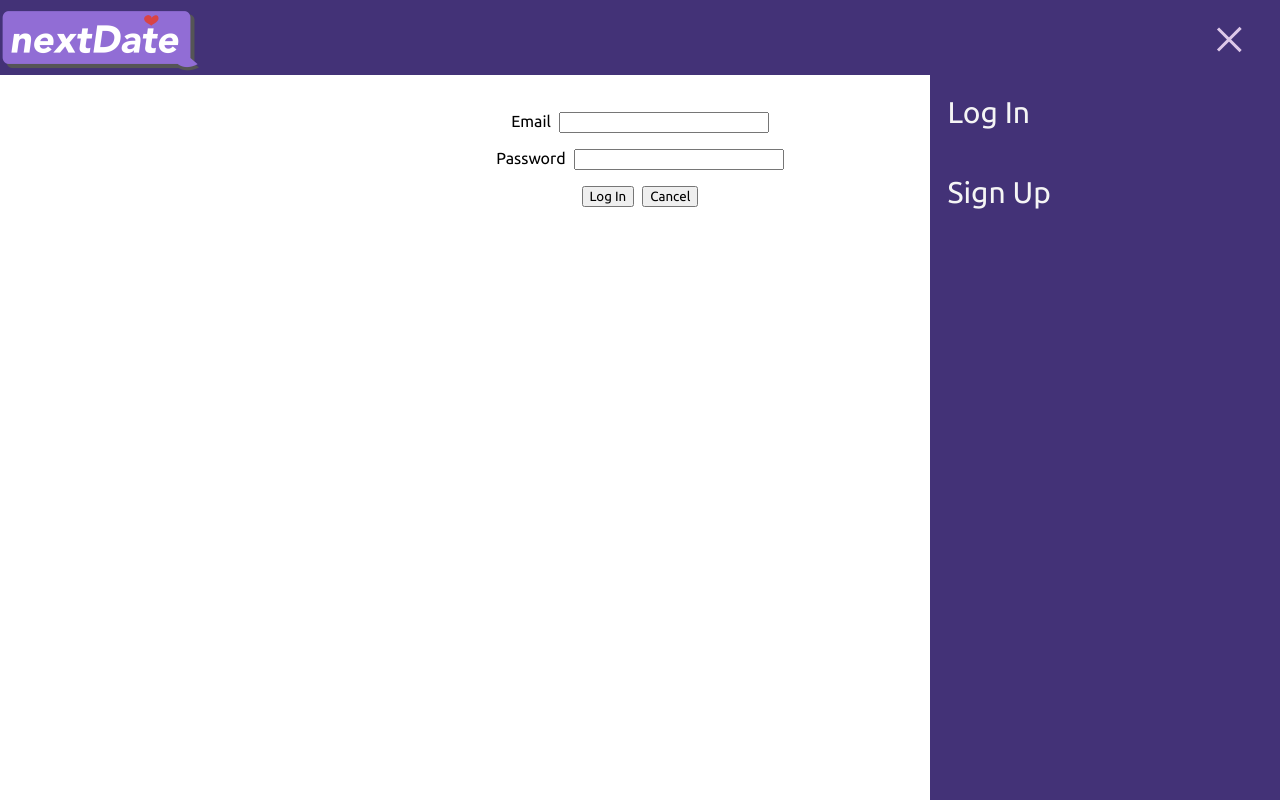
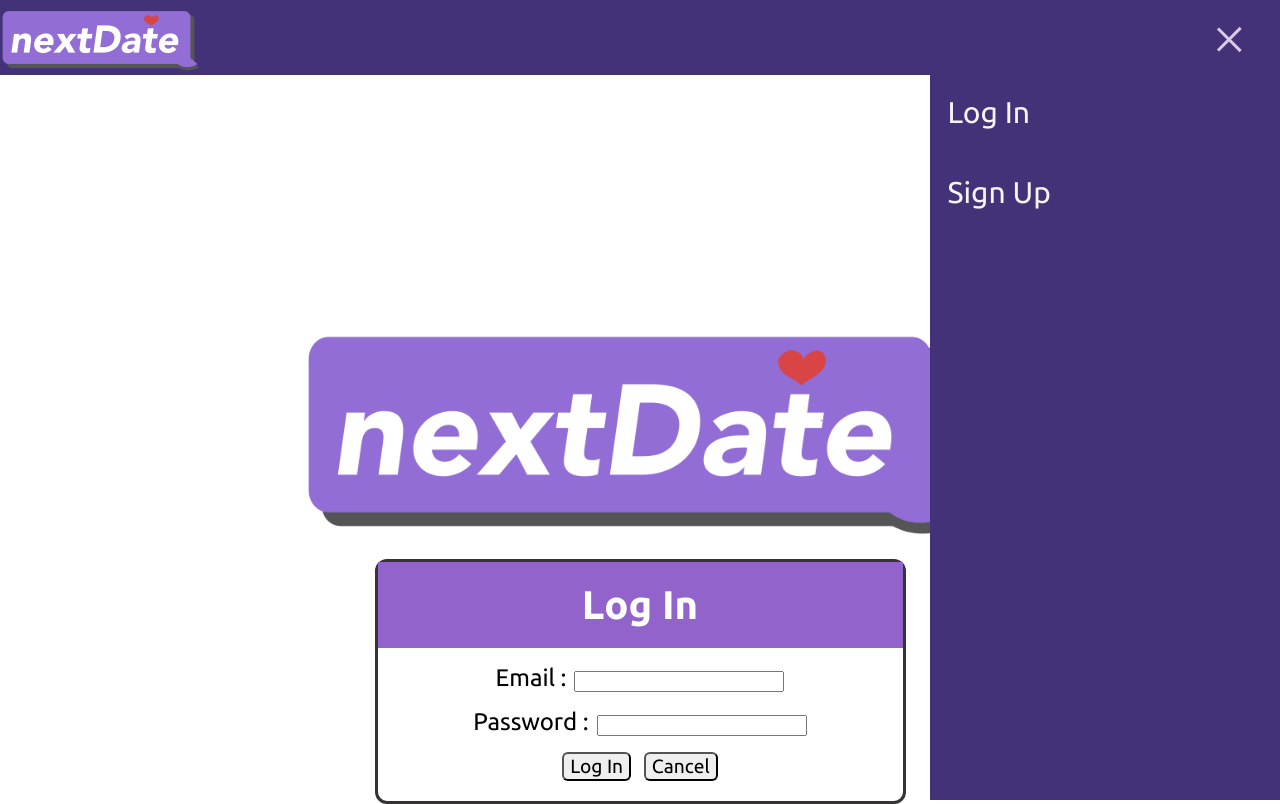
Before and after one commit to Tuckerchaisit/nextDate, a React (Create React App) app: page /login in a window 1280 px wide. Built offline with nearby package versions, Linux system fonts and the light colour scheme; no server answers.

Commit message:
finish login page

```diff
--- a/src/App.jsx
+++ b/src/App.jsx
@@ -19,6 +19,7 @@ import ShowProfile from './pages/ShowProfile/ShowProfile'
 import Attraction from './components/Attraction/Attraction'
 import EditProfile from './components/EditProfile/EditProfile'
 import Menu from './components/Menu/Menu'
+import "./app.scss"
 
 
 
@@ -129,7 +130,7 @@ const App = () => {
 }
 
   return (
-    <>
+    <div className='main-app-body'>
       <NavBar user={user} menuOpen={menuOpen} setMenuOpen={setMenuOpen} handleLogout={handleLogout} />
       <Menu user={user} menuOpen={menuOpen} setMenuOpen={setMenuOpen} handleLogout={handleLogout} />
 
@@ -206,7 +207,7 @@ const App = () => {
         />
       </Routes>
 
-    </>
+    </div>
   );
 }
 
--- /dev/null
+++ b/src/app.scss
@@ -0,0 +1,3 @@
+.main-app-body{
+  overflow: hidden;
+}
--- a/src/components/Attraction/Attraction.jsx
+++ b/src/components/Attraction/Attraction.jsx
@@ -35,15 +35,15 @@ const Attraction = () => {
   console.log(attractions);
 
   return (
-    <>
-    <h1>Search For Date Ideas</h1>
-    <form autoComplete="off" ref={formElement} onSubmit={handleSubmit}>
-				<div>
-					<label htmlFor="city-input" className="form-label">
+    <div className="mainbody">
+    <h1 className="title">Search For Date Ideas</h1>
+    <form autoComplete="off" ref={formElement} onSubmit={handleSubmit} >
+				<div className="IBF-ctn-lb">
+					<label htmlFor="city-input" className="form-label IBF-label">
 						City:
 					</label>
 					<input
-						className="form-control"
+						className="form-control IBF-input"
 						type="text"
 						id="city-input"
 						name="city"
@@ -56,6 +56,7 @@ const Attraction = () => {
 					<button
 						type="submit"
             disabled={!validForm}
+            className="add-IB-form date-Idea"
 					>
 						Get Ideas
 					</button>
@@ -63,17 +64,21 @@ const Attraction = () => {
 			</form>
 
 
+      <div className="attraction-ctn">
       {attractions?.map(attraction =>
        <div key={attraction.id} className="attractions">
-         <h1>{attraction.name}</h1>
+         <h1 className="idea-name">{attraction.name}</h1>
          <img src={attraction.images[9].url} alt="attraction-images" /><br/>
-         <h2>Date: {attraction.dates.start.localDate}</h2>
-         <h2>Time: {attraction.dates.start.localTime}</h2>
-         <ExternalLink href={attraction.url}>Get Tickets</ExternalLink>
+         <h2 className="idea-info">Date: {attraction.dates.start.localDate}</h2>
+         <h2 className="idea-info">Time: {attraction.dates.start.localTime}</h2>
+         <ExternalLink href={attraction.url}>
+           <button className="tkt-btn">Get Tickets</button>
+         </ExternalLink>
        </div>
       )}
+      </div>
 
-    </>
+    </div>
    );
 }
 
--- a/src/components/Attraction/attraction.scss
+++ b/src/components/Attraction/attraction.scss
@@ -0,0 +1,52 @@
+.attraction-ctn{
+  display:flex;
+  flex-direction: row;
+  flex-wrap: wrap;
+  align-items: center;
+  text-align: center;
+
+  .attractions{
+    width: 380px;
+    box-shadow: 0 2px 4px 0 rgba(67, 67, 67, 0.2), 0 6px 10px 0 rgba(68, 68, 68, 0.19);
+    margin: 20px;
+    margin-top: 40px;
+    padding-bottom: 50px;
+    border-radius: 12px;
+    background-color: #f3f0f5e7;
+
+    img{
+      width: 330px;
+      border-radius: 12px;
+    }
+
+    .idea-name{
+      font-size: 1.6rem;
+      padding: 12px;
+      font-weight: 900;
+      color:rgb(60, 57, 57);
+    }
+
+    .idea-info{
+      font-weight: 500;
+      color:rgb(60, 57, 57);
+    }
+
+    .tkt-btn{
+      font-size: 1.2rem;
+      border-radius: 8px;
+      background-color: #f3f0f5e7;
+      color:rgb(60, 57, 57);
+      border:solid 2px rgb(60, 57, 57);
+      cursor:pointer;
+    }
+
+    .tkt-btn:hover{
+      background-color: #9163CB;
+      color: white;
+    }
+  }
+}
+
+.date-Idea{
+  margin-bottom: 20px;
+}
--- a/src/components/LoginForm/LoginForm.jsx
+++ b/src/components/LoginForm/LoginForm.jsx
@@ -1,6 +1,6 @@
 import { useState } from 'react'
 import { Link, useNavigate } from 'react-router-dom'
-import styles from './LoginForm.module.css'
+import './loginForm.scss'
 import * as authService from '../../services/authService'
 
 const LoginForm = props => {
@@ -30,10 +30,10 @@ const LoginForm = props => {
     <form
       autoComplete="off"
       onSubmit={handleSubmit}
-      className={styles.container}
+
     >
-      <div className={styles.inputContainer}>
-        <label htmlFor="email" className={styles.label}>Email</label>
+      <div className="inputContainer">
+        <label htmlFor="email" className="label">Email :</label>
         <input
           type="text"
           autoComplete="off"
@@ -43,8 +43,8 @@ const LoginForm = props => {
           onChange={handleChange}
         />
       </div>
-      <div className={styles.inputContainer}>
-        <label htmlFor="password" className={styles.label}>Password</label>
+      <div className="inputContainer">
+        <label htmlFor="password" className="label">Password :</label>
         <input
           type="password"
           autoComplete="off"
@@ -55,9 +55,9 @@ const LoginForm = props => {
         />
       </div>
       <div>
-        <button className={styles.button}>Log In</button>
+        <button className="button-LN">Log In</button>
         <Link to="/">
-          <button>Cancel</button>
+          <button className="button-cnl">Cancel</button>
         </Link>
       </div>
     </form>
--- a/src/components/LoginForm/LoginForm.module.css
+++ /dev/null
@@ -1,16 +0,0 @@
-.container {
-  display: flex;
-  flex-flow: column nowrap;
-  justify-content: center;
-  align-items: center;
-  margin-bottom: 50px;
-}
-
-.label,
-.button {
-  margin-right: 0.5rem;
-}
-
-.inputContainer {
-  margin-bottom: 1rem;
-}
--- /dev/null
+++ b/src/components/LoginForm/loginForm.scss
@@ -0,0 +1,31 @@
+
+.label{
+  margin-right: 0.5rem;
+  font-size: 1.5rem;
+}
+.button-LN {
+  margin-right: 0.8rem;
+  font-size: 1.2rem;
+  border-radius: 6px;
+  cursor:pointer
+}
+
+.button-cnl{
+font-size: 1.2rem;
+border-radius: 6px;
+cursor:pointer
+}
+
+.button-LN:hover{
+  background-color: #9163CB;
+  color:white;
+}
+
+.button-cnl:hover{
+  background-color: #9163CB;
+  color:white;
+}
+
+.inputContainer {
+  margin-bottom: 1rem;
+}
--- a/src/pages/Icebreakers/icebreaker.scss
+++ b/src/pages/Icebreakers/icebreaker.scss
@@ -4,6 +4,7 @@
   margin-top: 100px;
   margin-left: 40px;
   text-align: center;
+
 
 
   .add-IB{
--- a/src/pages/Login/Login.jsx
+++ b/src/pages/Login/Login.jsx
@@ -1,6 +1,6 @@
 import { useState } from 'react'
 import LoginForm from '../../components/LoginForm/LoginForm'
-import styles from './Login.module.css'
+import './login.scss'
 
 const LoginPage = props => {
   const [message, setMessage] = useState([''])
@@ -10,14 +10,17 @@ const LoginPage = props => {
   }
 
   return (
-    <main className={styles.container}>
-      <h1>Log In</h1>
+    <div className='login-body'>
+    <img className="login-logo" src="/nextDateLOGO.png" alt="" />
+    <main className="login-container ">
+      <h1 className='title-login'>Log In</h1>
       <p>{message}</p>
       <LoginForm
         handleSignupOrLogin={props.handleSignupOrLogin}
         updateMessage={updateMessage}
       />
     </main>
+    </div>
   )
 }
 
--- a/src/pages/Login/Login.module.css
+++ /dev/null
@@ -1,5 +0,0 @@
-.container {
-  display: flex;
-  align-items: center;
-  flex-direction: column;
-}
--- /dev/null
+++ b/src/pages/Login/login.scss
@@ -0,0 +1,27 @@
+.login-body{
+  margin-top: 300px;
+  display:flex;
+  flex-direction: column;
+  align-items: center;
+}
+
+
+img{
+  width: 680px;
+}
+
+.login-container{
+  border: solid rgb(53, 51, 51);
+  width: 525px;
+  text-align: center;
+  padding-bottom: 20px;
+  border-radius: 12px;
+}
+
+.title-login{
+  background-color: #9163CB;
+  padding: 20px;
+  margin: 0 auto;
+  color: white;
+  font-size: 2.5rem;
+}
```
